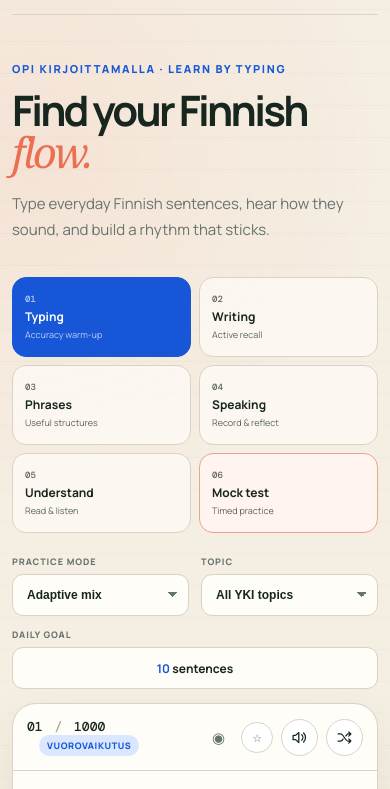
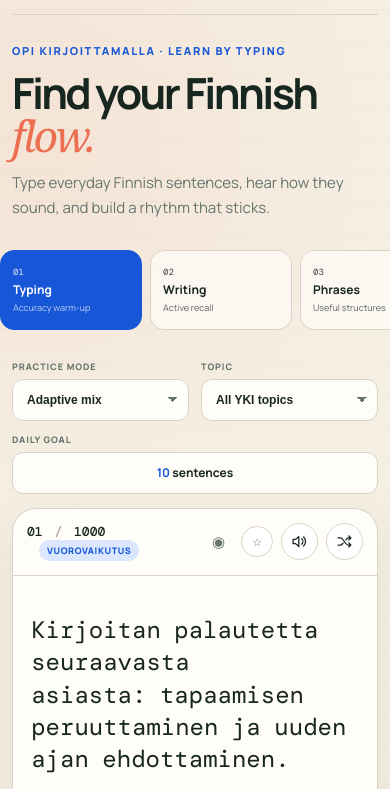
Before and after one commit to tinyspice123/finnish_typing_game, a website: page index.html in a window 390 px wide. Shown: the part 55-844 px from the top of the page. Drawn offline with nearby package versions, Linux system fonts and the light colour scheme.

Commit message:
Compact hero and improve mobile practice navigation

```diff
--- a/index.html
+++ b/index.html
@@ -9,7 +9,7 @@
     <link rel="preconnect" href="https://fonts.googleapis.com" />
     <link rel="preconnect" href="https://fonts.gstatic.com" crossorigin />
     <link href="https://fonts.googleapis.com/css2?family=DM+Mono:wght@400;500&family=Manrope:wght@400;500;600;700;800&display=swap" rel="stylesheet" />
-    <link rel="stylesheet" href="styles.css?v=20261017-2" />
+    <link rel="stylesheet" href="styles.css?v=20261017-5" />
   </head>
   <body>
     <div class="page-shell">
--- a/styles.css
+++ b/styles.css
@@ -46,10 +46,10 @@ button { color: inherit; }
 .header-note { font-size: 12px; font-weight: 700; letter-spacing: .08em; text-transform: uppercase; color: var(--muted); }
 .status-dot { display: inline-block; width: 7px; height: 7px; border-radius: 50%; background: var(--green); margin-right: 7px; }
 
-main { padding: 78px 0 40px; }
-.intro { display: grid; grid-template-columns: 1.4fr .6fr; gap: 60px; align-items: end; margin-bottom: 42px; }
+main { padding: 48px 0 40px; }
+.intro { display: grid; grid-template-columns: 1.4fr .6fr; gap: 48px; align-items: end; margin-bottom: 28px; }
 .eyebrow { color: var(--blue); font-size: 11px; letter-spacing: .15em; font-weight: 800; margin: 0 0 14px; }
-h1 { font-size: clamp(42px, 7vw, 78px); line-height: .98; letter-spacing: -.065em; margin: 0; max-width: 760px; }
+h1 { font-size: clamp(40px, 5.7vw, 64px); line-height: 1; letter-spacing: -.06em; margin: 0; max-width: 700px; }
 h1 em { font-family: Georgia, serif; font-weight: 400; color: var(--coral); }
 .intro-copy { color: var(--muted); line-height: 1.7; margin: 0 0 7px; font-size: 15px; max-width: 310px; }
 .learning-path { display: grid; grid-template-columns: repeat(6, 1fr); gap: 8px; margin-bottom: 22px; }
@@ -214,8 +214,9 @@ footer { height: 76px; border-top: 1px solid var(--line); display: flex; justify
   .page-shell { width: min(100% - 24px, 1120px); }
   .site-header { height: 70px; }
   .header-note { display: none; }
-  main { padding-top: 46px; }
-  .intro { grid-template-columns: 1fr; gap: 18px; margin-bottom: 28px; }
+  main { padding-top: 28px; }
+  .intro { grid-template-columns: 1fr; gap: 12px; margin-bottom: 22px; }
+  h1 { font-size: clamp(36px, 11vw, 48px); }
   .intro-copy { max-width: 100%; }
   .practice-controls { align-items: stretch; display: grid; grid-template-columns: 1fr 1fr; }
   .goal-control { margin: 0; grid-column: 1 / -1; }
@@ -229,7 +230,9 @@ footer { height: 76px; border-top: 1px solid var(--line); display: flex; justify
   .progress-section { align-items: flex-start; flex-direction: column; gap: 28px; }
   .session-summary { width: 100%; justify-content: space-between; gap: 14px; }
   .learning-grid { grid-template-columns: 1fr; }
-  .learning-path { grid-template-columns: repeat(3, 1fr); }
+  .learning-path { display: flex; gap: 8px; margin-inline: -12px; padding: 0 12px 8px; overflow-x: auto; overscroll-behavior-inline: contain; scroll-snap-type: inline mandatory; scrollbar-width: none; }
+  .learning-path::-webkit-scrollbar { display: none; }
+  .path-card { flex: 0 0 142px; scroll-snap-align: start; }
   .skill-bars { grid-template-columns: 1fr 1fr; }
 }
 
@@ -238,7 +241,6 @@ footer { height: 76px; border-top: 1px solid var(--line); display: flex; justify
   .sentence-area { padding-inline: 5%; }
   .input-wrap, .input-label, .input-footer { width: 90%; }
   .session-summary { flex-wrap: wrap; }
-  .learning-path { grid-template-columns: 1fr 1fr; }
   .yki-topline { flex-direction: column; }
   .word-count { width: 100%; margin: 0; }
 }
```
